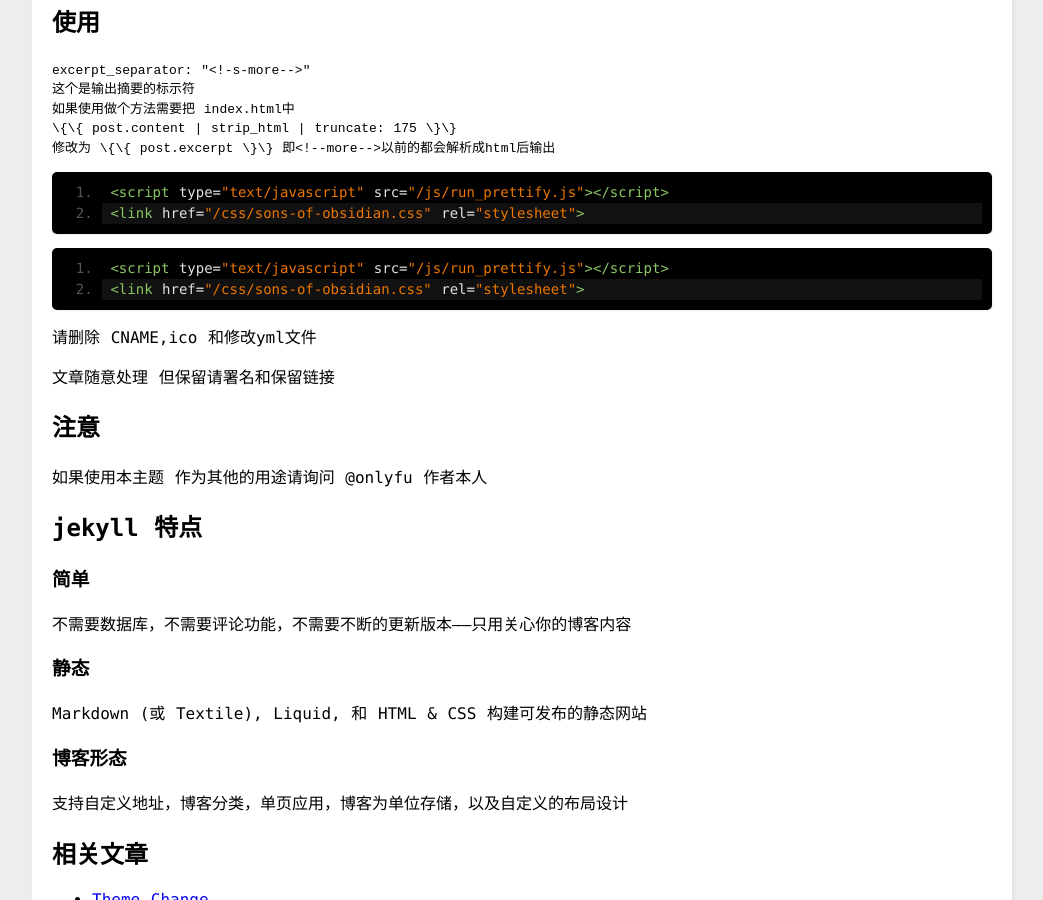
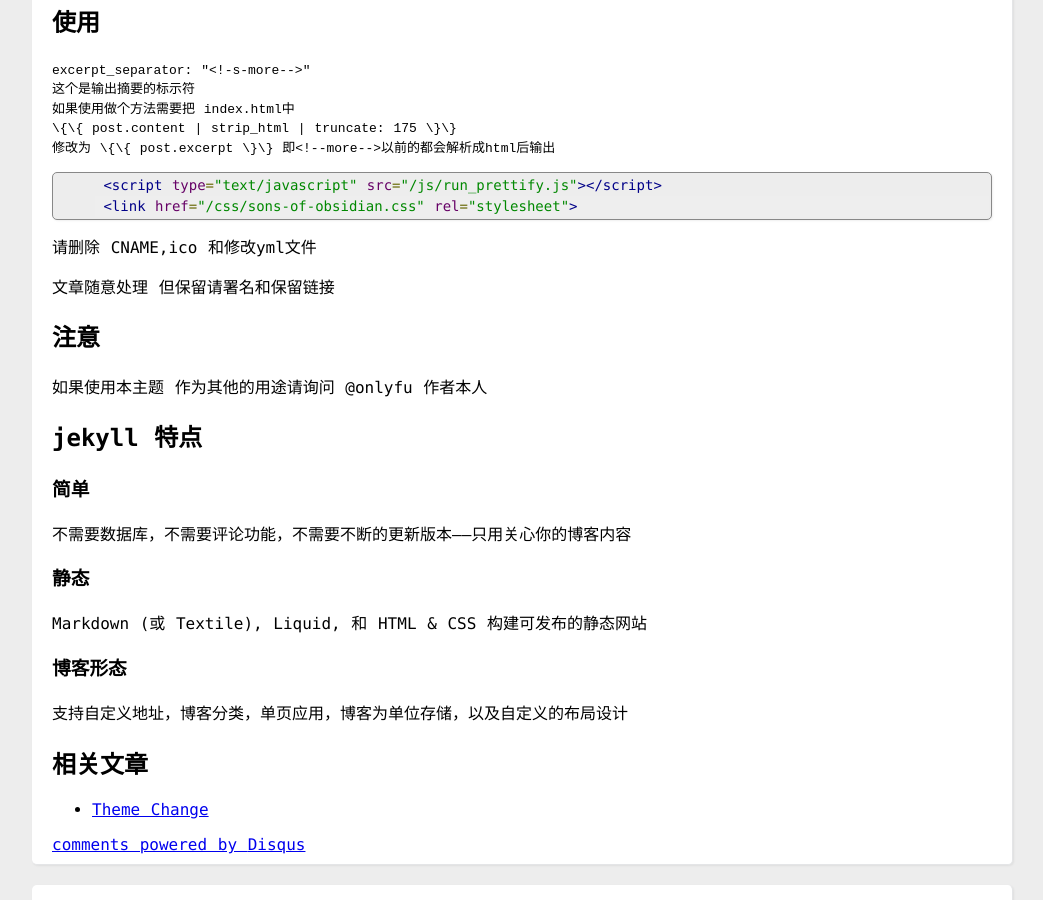
Before and after one commit to xingdao/xingdao.github.io, a Jekyll site: the page built from _posts/2015-01-30-a-theme-change.md, in a window 1280 px wide and 900 px high, scrolled down 525 px. Shown: the whole window, without its empty margins (118-1161 px from the left). Built offline with Jekyll 4.4.1, drawn with Linux system fonts in a browser that asks for light colours; comment, search, counter and statistics services are not loaded; a style sheet for code colours, icons or effects is not loaded.

Commit message:
updata code 2

```diff
--- a/_includes/header.html
+++ b/_includes/header.html
@@ -5,7 +5,7 @@
   <meta http-equiv="content-type" content="text/html; charset=utf-8" />
   <title>{{ page.title }}</title>
   <link href="{{ site:url }}/css/common.css" rel="stylesheet" type="text/css" />
-  <link rel="stylesheet" href="{{ site:url }}/prettify/sons-of-obsidian.css" type="text/css"/>
+  <link rel="stylesheet" href="{{ site:url }}/prettify/prettify.css" type="text/css"/>
   <script src="{{ site:url }}/prettify/run_prettify.js"></script>
   <script src="{{ site:url }}/prettify/jquery-1.8.2.min.js"></script>s
 </head>
--- a/_posts/2015-01-30-a-theme-change.md
+++ b/_posts/2015-01-30-a-theme-change.md
@@ -27,12 +27,6 @@ clone https://github.com/onlyfu/logs
     \{\{ post.content | strip_html | truncate: 175 \}\}
     修改为 \{\{ post.excerpt \}\} 即<!--more-->以前的都会解析成html后输出
 
-
-<pre class="prettyprint lang-html linenums">
- &lt;script type="text/javascript" src="/js/run_prettify.js">&lt;/script&gt;
- &lt;link href="/css/sons-of-obsidian.css" rel="stylesheet"&gt;
-</pre>
-
 <pre class="prettyprint linenums">
  &lt;script type="text/javascript" src="/js/run_prettify.js">&lt;/script&gt;
  &lt;link href="/css/sons-of-obsidian.css" rel="stylesheet"&gt;
```
